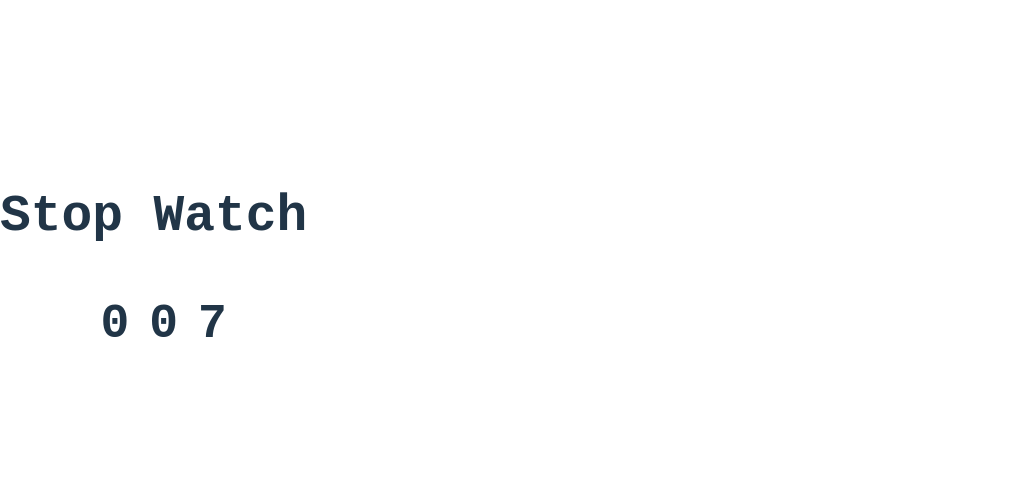
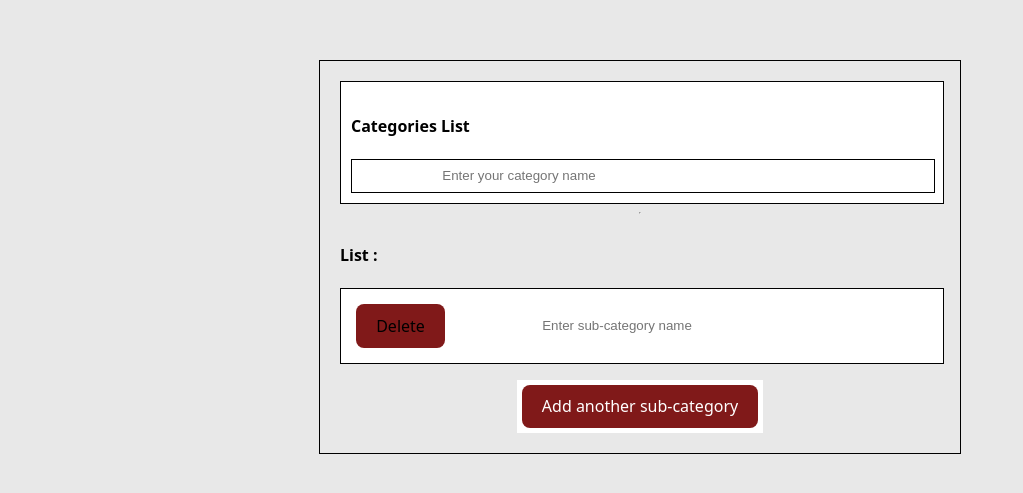
Before and after one commit to Jaysmart98/React-DG, a React (Vite) app: page / in a window 1280 px wide. Shown: the part 143-636 px from the top of the page, without its empty margins (0-1023 px from the left). Built offline with nearby package versions, Linux system fonts and the light colour scheme.

Commit message:
Refactor Button and Input components: update styles and props; add Categories component with functionality for managing categories and sub-categories

```diff
--- a/src/components/primaryComponents/Button/Button.css
+++ /dev/null
@@ -1,3 +0,0 @@
-.button{
-    background-color: aqua;
-}
--- a/src/components/primaryComponents/Button/Button.jsx
+++ b/src/components/primaryComponents/Button/Button.jsx
@@ -1,9 +1,14 @@
 import React from 'react'
+import { useState } from 'react'
 
-const Button = ({bgcolor, colorParams, text, action =()=>{}}) => {
+const Button = ({bgColor, colorParams, text, setMint=()=>{}}) => {
+
+  const [divBG, setDivBG] = useState("white")
+
   return (
-    <button style={{background: bgcolor, color: colorParams, margin: "5px"}}
-    onClick={action}> {text} </button>
+    <div style={{background:divBG}}>
+      <button style={{background:bgColor, color: colorParams, margin: "5px"}} onClick={()=> setMint("Child")}  setDivBG={setDivBG} >{text}</button>
+    </div>
   )
 }
 
--- a/src/components/primaryComponents/Input/Input.jsx
+++ b/src/components/primaryComponents/Input/Input.jsx
@@ -1,12 +1,14 @@
 import React from 'react'
 
-const Input = ({bgcolor="#fff", colorParams="black", type="text", placeholder="anything", label="Free", required}) => {
+const Input = ({bgcolor="#fff", colorParams="black", type="text", placeholder="anything", label="Free", required, onChange =()=>{}, showLabel= true}) => {
 
   return (
    <>
     <div style={{display:"flex", gap:"10px"}} >
-      <label>{label}: </label>
-      <input type={type} placeholder={placeholder} required={required} style={{background: bgcolor, color: colorParams, margin: "5px", width:"100%", height:"50px", borderRadius:"20px", textAlign:"center"}} />
+
+      {showLabel? <label style={{fontSize:"28px"}}> {label} </label>: null }
+
+      <input onChange={onChange} type={type} placeholder={placeholder} required={required} style={{background: bgcolor, color: colorParams, margin: "5px", width:"300px", height:"20px", borderRadius:"20px", textAlign:"center"}} />
     </div>
    </>
   )
--- /dev/null
+++ b/src/components/secondaryComponents/Categories/Categories.css
@@ -0,0 +1,57 @@
+body{
+  background-color: rgb(232,232,232);
+  display: flex;
+  justify-content: center;
+  color: black;
+}
+
+#main-container{
+  border: 1px solid white;
+  display: flex;
+  flex-direction: column;
+  border: 1px solid black;
+  width: 600px;
+  height: 100%;
+  padding: 20px;
+}
+
+#container1{
+  border: 1px solid black;
+  background-color: #ffff;
+  width: 97%;
+  padding: 10px;
+}
+
+.input-container{
+  border: 1px solid black;
+  width: 100%;
+}
+
+Input{
+  border: none;
+}
+
+h4{
+  font-weight: 590;
+}
+
+#map{
+  display: flex;
+  border: 1px solid black;
+  align-items: center;
+  background-color: #ffff;
+  width: 97%;
+  padding: 10px;
+}
+
+Button{
+  background-color: rgb(128, 25, 25);
+
+}
+
+#btn-container{
+  width: 100%;
+  display: flex;
+  justify-content: center;
+  background-color: rgb(232,232,232);
+}
--- /dev/null
+++ b/src/components/secondaryComponents/Categories/Categories.jsx
@@ -0,0 +1,67 @@
+import React from 'react'
+import { useState } from 'react'
+import Button from '../../primaryComponents/Button/Button.jsx'
+import Input from '../../primaryComponents/Input/Input.jsx'
+import './Categories.css'
+
+const Categories = () => {
+
+    const [list, setList] = useState([]);
+    const [newList, setNewList] = useState("");
+    const [count, setCount] = useState(1);
+
+
+    const handleAddTodo = () => {
+       console.log(list)
+
+    }
+
+    const  handleDelete = (id) => {
+      setList(list.filter((item) => item.id !== id));
+    }
+
+
+    return (
+      <>
+
+        <div id='main-container'>
+
+        <div id='container1'>
+          <h4>Categories List</h4>
+
+          <div className='input-container'>
+          <Input type='text' label='' placeholder={"Enter your category name"} onChange={(e) => setNewList(e.target.value)} />
+          </div>
+        </div>
+
+          <hr />
+
+          <div className='todo-list'>
+          <h4>List :</h4>
+
+                <div id='map'>
+                <Button text={"Delete"} action={handleDelete}/>
+                <Input label='' placeholder='Enter sub-category name'/>
+                </div>
+
+            <ul>
+              {list.map((item) =>
+                  (<li  key={item.id}>
+                    <Input id="checkboxx" type='checkbox'/>
+                    {item.task}
+                    <Button colorParams={"#ffff"} bgcolor={"blue"} text={"Delete"} action={() => handleDelete(item?.id)}/>
+              </li>))}
+            </ul>
+          </div>
+
+          <div id='btn-container'>
+          <Button bgcolor={"white"} colorParams={"#ffff"} action={handleAddTodo} text={"Add another sub-category"}/>
+          </div>
+
+        </div>
+      </>
+    )
+  }
+
+
+export default Categories
--- a/src/components/secondaryComponents/StopWatch/StopWatch.jsx
+++ b/src/components/secondaryComponents/StopWatch/StopWatch.jsx
@@ -10,7 +10,7 @@ const StopWatch = () => {
     const [hoursCount, setHoursCount] = useState(0);
 
     useEffect(() => {
-      setInterval(() => {
+      setTimeout(() => {
         if(seconds >= 0) {
             setSeconds(seconds + 1);
         }      }
--- a/src/components/secondaryComponents/Todo/Todo.jsx
+++ b/src/components/secondaryComponents/Todo/Todo.jsx
@@ -1,4 +1,4 @@
-import Input from './components/PrimaryComponents/Input/Input'
+import Input from './components/PrimaryComponents/Input/Input.jsx'
 import Button from './components/PrimaryComponents/Button/Button'
 import React from 'react'
 import './App.css'
--- a/src/main.jsx
+++ b/src/main.jsx
@@ -2,11 +2,13 @@ import { StrictMode } from 'react'
 import { createRoot } from 'react-dom/client'
 import './index.css'
 // import App from './App.jsx'
-import StopWatch from './components/secondaryComponents/StopWatch/StopWatch.jsx'
+// import StopWatch from './components/secondaryComponents/StopWatch/StopWatch.jsx'
+// import Todo from './components/secondaryComponents/Todo/Todo.jsx'
+import Categories from './components/secondaryComponents/Categories/Categories'
 
 
 createRoot(document.getElementById('root')).render(
   <StrictMode>
-    <StopWatch />
-  </StrictMode>,
+    <Categories />
+  </StrictMode>
 )
```
